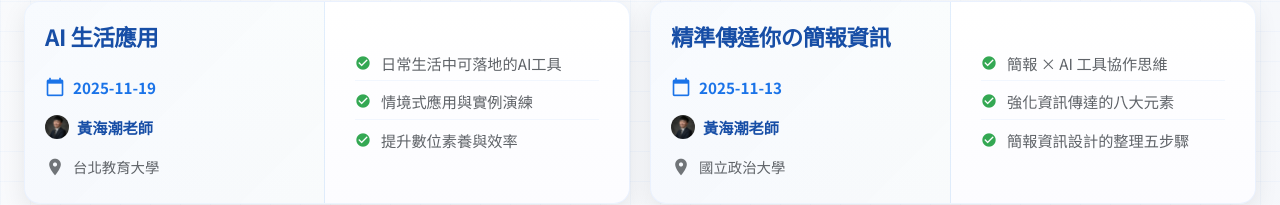
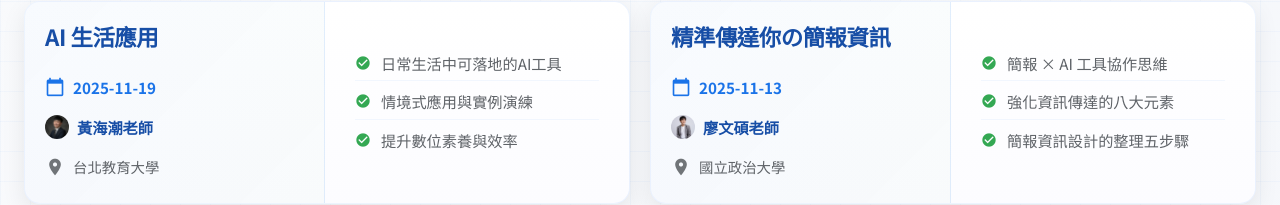
Before and after one commit to lichungtsai611/angular-taipapa, an Angular app: page /news in a window 1280 px wide. Shown: the part 253-458 px from the top of the page. Built offline with nearby package versions, Linux system fonts and the light colour scheme.

Commit message:
Update lecturer information in News component and refresh asset cache with new file versions for improved performance and consistency.

```diff
--- a/src/app/pages/news/news.component.ts
+++ b/src/app/pages/news/news.component.ts
@@ -333,7 +333,7 @@ export class NewsComponent implements OnInit {
       title: '精準傳達你の簡報資訊',
       organization: '國立政治大學',
       date: '2025-11-13',
-      lecturer: '黃海潮老師',
+      lecturer: '廖文碩老師',
       description: [
         '簡報 × AI 工具協作思維',
         '強化資訊傳達的八大元素',
```
